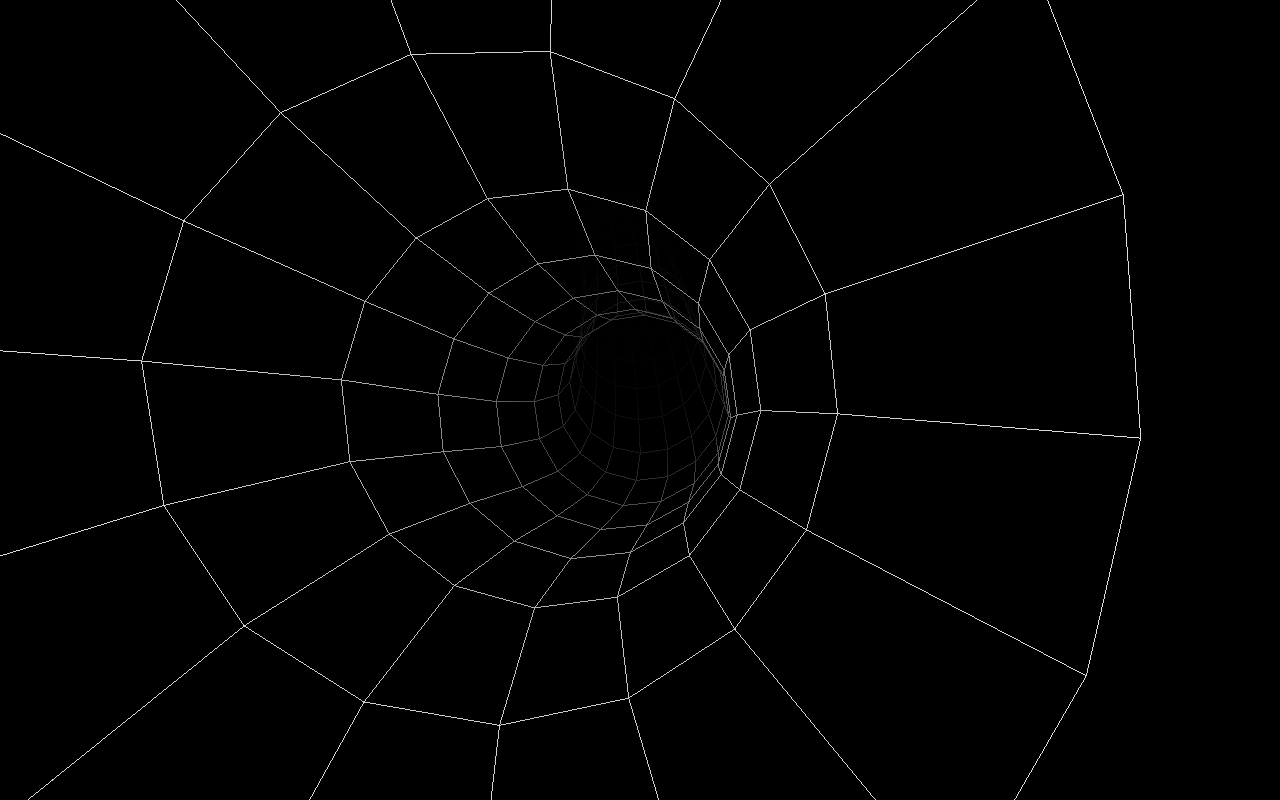
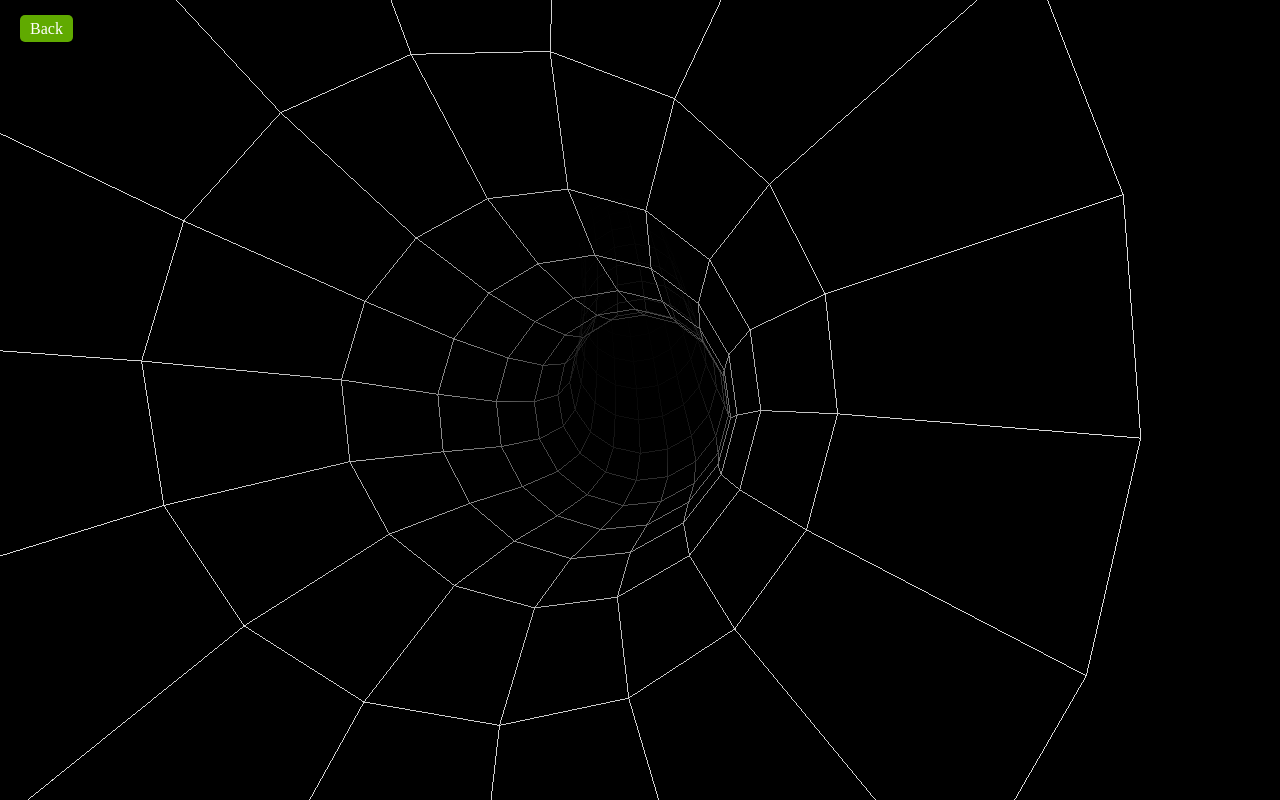
Before and after one commit to lipadsoft-Engineer/threejs-sketches, a website built with Vite: page wormhole.html in a window 1280 px wide. Built offline with nearby package versions, Linux system fonts and the light colour scheme; animation ran at ten frames a second.

Commit message:
Add link to home

```diff
--- a/wormhole.html
+++ b/wormhole.html
@@ -14,6 +14,9 @@
         </script>
 </head>
 <body>
+  <div id="back">
+    <a href="./index.html">Back</a>
+  </div>
     <script src="./wormhole/wormhole.js" type="module"></script>
 </body>
 </html>
```
